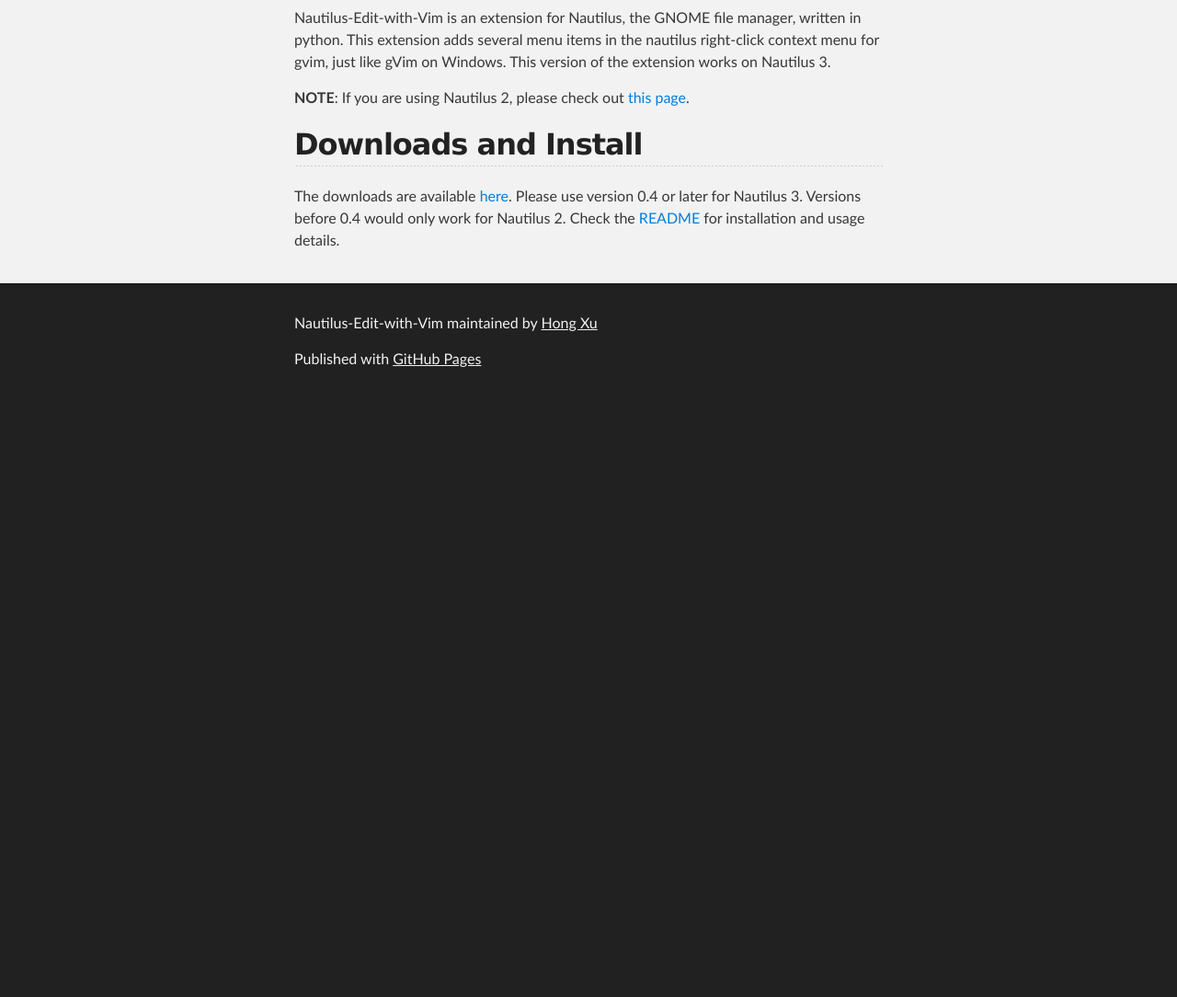
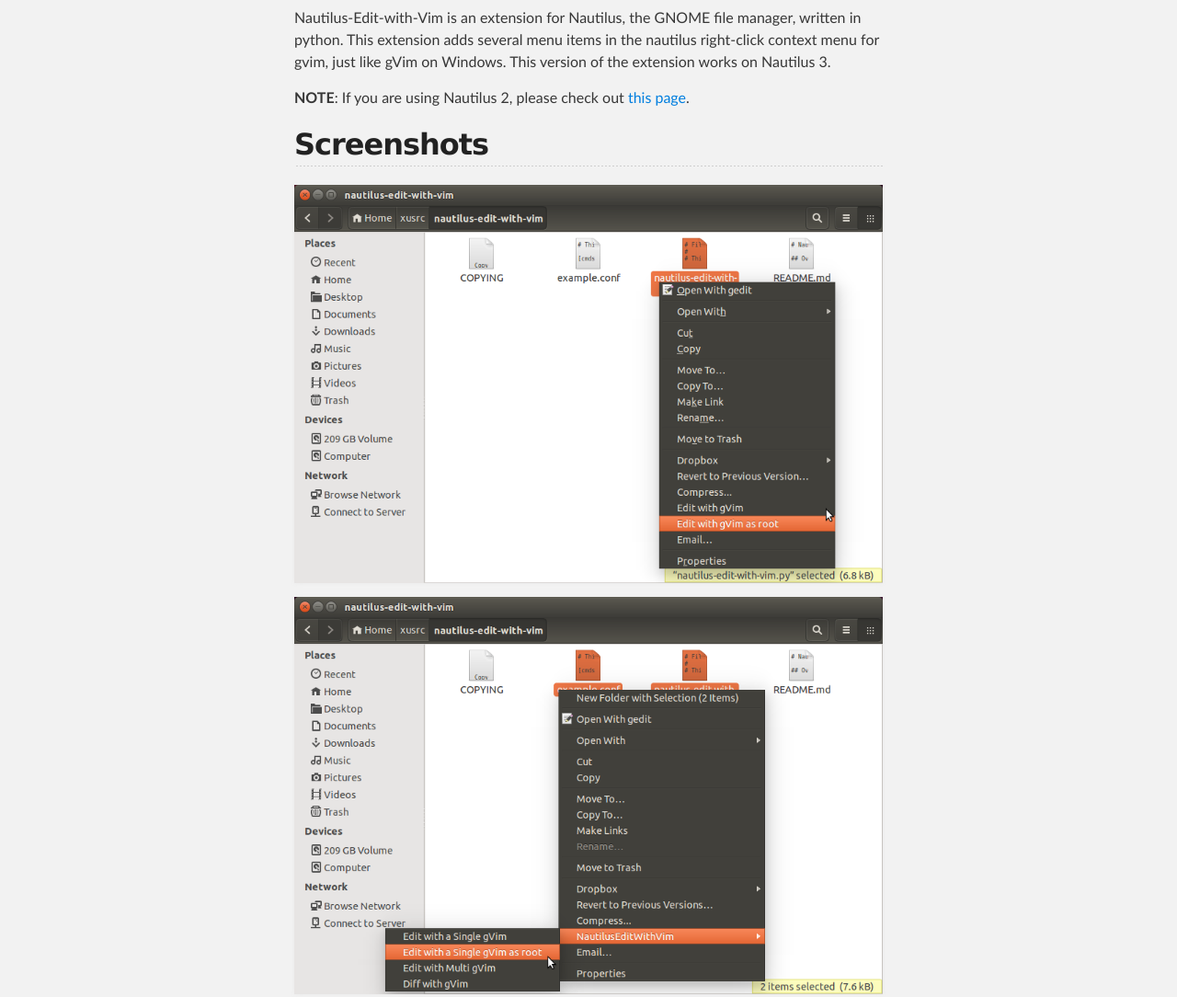
Before and after one commit to xuhdev/Nautilus-Edit-with-Vim, a plain HTML site: page index.html in a window 1280 px wide. Shown: the part 421-1505 px from the top of the page at 92% size. Before the commit the page ends 858 px from the top, so only its background shows below. Drawn offline with Linux system fonts and the light colour scheme.

Commit message:
Add screenshots

```diff
--- a/index.html
+++ b/index.html
@@ -42,6 +42,15 @@
           href="http://nautilusvim.topbug.net/nautilus2">this page</a>.</p>
 
         <h2>
+          <a name="screenshots" class="anchor" href="#screenshots"><span class="octicon octicon-link"></span></a>Screenshots</h2>
+        <p>
+        <img src="images/screenshot_single.png" alt="Screenshot of a Single File" class="screenshot"/>
+        </p>
+        <p>
+        <img src="images/screenshot_multi.png" alt="Screenshot of Multiple Files" class="screenshot"/>
+        </p>
+
+        <h2>
           <a name="downloads-and-install" class="anchor" href="#Downloads-and-Install"><span class="octicon octicon-link"></span></a>Downloads and Install</h2>
 
         <p> The downloads are available <a
--- a/stylesheets/stylesheet.css
+++ b/stylesheets/stylesheet.css
@@ -146,6 +146,10 @@
   -moz-box-shadow: 0 0 5px #ebebeb;
   -o-box-shadow: 0 0 5px #ebebeb;
   -ms-box-shadow: 0 0 5px #ebebeb;
+}
+
+img.screenshot {
+  max-width: 100%;
 }
 
 p img {
```
Also changed, not shown: images/screenshot_multi.png (added), images/screenshot_single.png (added).
